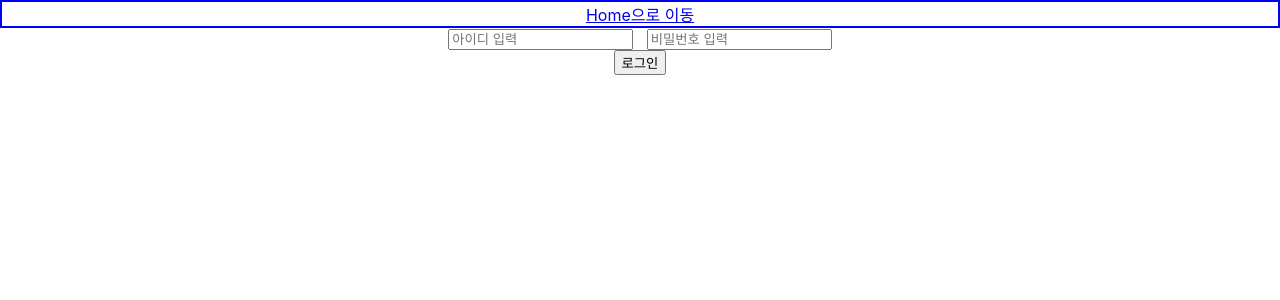
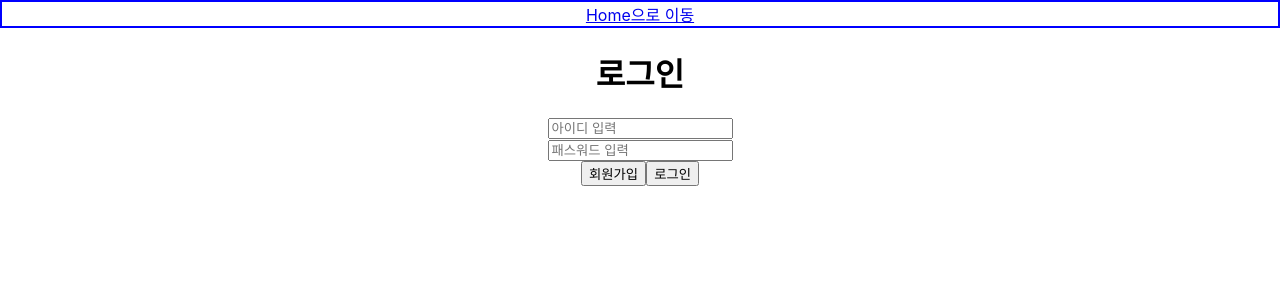
Before and after one commit to hs1624/ReactStudy, a React (Create React App) app: page /login in a window 1280 px wide. Shown: the top 300 px of the page. Built offline with nearby package versions, Linux system fonts and the light colour scheme.

Commit message:
Feat: 로그인 기능_2

```diff
--- a/src/comp/pro/login.js
+++ b/src/comp/pro/login.js
@@ -1,62 +1,62 @@
-import { useState } from "react";
-import { login } from "../api/member";
+import { useRef } from "react";
 import { useNavigate } from "react-router-dom"; // 올바른 navigate 사용
-
+import {login} from '../api/member'
 
 export default function Login() {
 
-    const [id, setId] = useState('');
-    const [pw, setPw] = useState('');
     const navigate = useNavigate();
+
+    const idRef = useRef('');
+    const pwRef = useRef('');
+
+    const loginAction = () => {
+
+        const idValue = idRef.current.value;
+        const pwValue = pwRef.current.value;
+        console.log(pwValue);
+
+        let obj = new Object();
+        obj.userId = idValue;
+        obj.userPw = pwValue;
+
+        login(obj)
+        .then(res => {
+            const data = res.data;
+            if(data.code == '200' && data.data == 'Y') {
+
+                console.log('로그인 성공');
+
+            }
+            else {
+                idRef.current.value = '';
+                pwRef.current.value = '';
+                idRef.current.focus();
+                alert('아이디를 다시 입력해주세요.');
+            }
+
+            console.log(res);
+        })
+    }
+
     return (
         <div>
-            <input type="text"
+            <h1>로그인</h1>
+            <input
+                type="text"
                 placeholder="아이디 입력"
-                value={id}
-                onChange={
-                    e => {
-                        setId(e.target.value);
-                    }
-                } /> &nbsp;&nbsp;
+                ref={idRef} /><br/>
+            <input
+                type="password"
+                placeholder="패스워드 입력"
+                ref={pwRef} /><br/>
 
-            <input type="password"
-                placeholder="비밀번호 입력"
-                value={pw}
-                onChange={
-                    e => {
-                        setPw(e.target.value);
-                    }
-                } /> <br/>
+            <input type="button" value="회원가입" onClick={
+                () => {
+                    navigate('/pro1');
+                }
+            }/>
+            <input type="button" value="로그인" onClick={loginAction} />
 
-            <input type="button"
-                value='로그인'
-                onClick={
-                    () => {
-                        let obj = new Object();
-                        obj.userId = id;
-                        obj.userPw = pw;
-
-                        const startLogin = login(obj);
-
-                        startLogin.then(res => {
-
-                            //로그인 성공일때
-                            if (res.data.data === 'Y') {
-                                localStorage.setItem('userId', obj.userId);
-                                localStorage.setItem('userPw', obj.userPw);
-                                navigate('/loginResult');
-                            } else if(res.data.data === 'N'){
-                                alert('로그인 실패! 입력을 다시해주세요');
-                            }
-                        });
-
-                        startLogin.catch(err => {
-                            console.log('로그인 에러');
-                            console.log(err)
-                        });
-
-                    }
-                } />
         </div>
     )
 }
```
